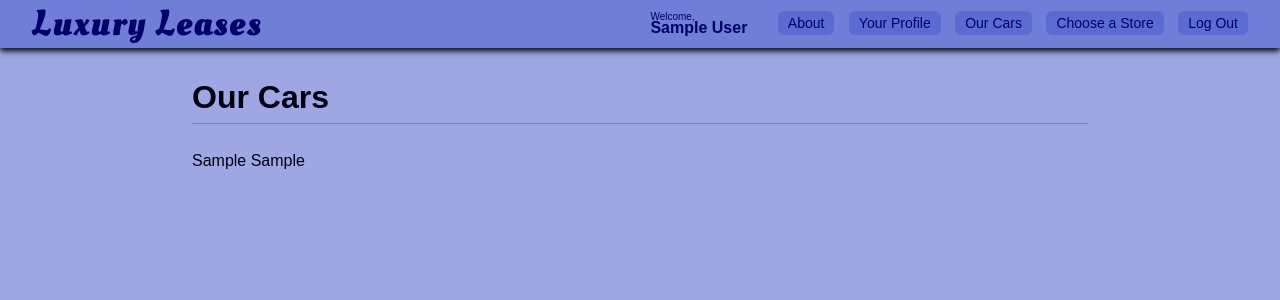
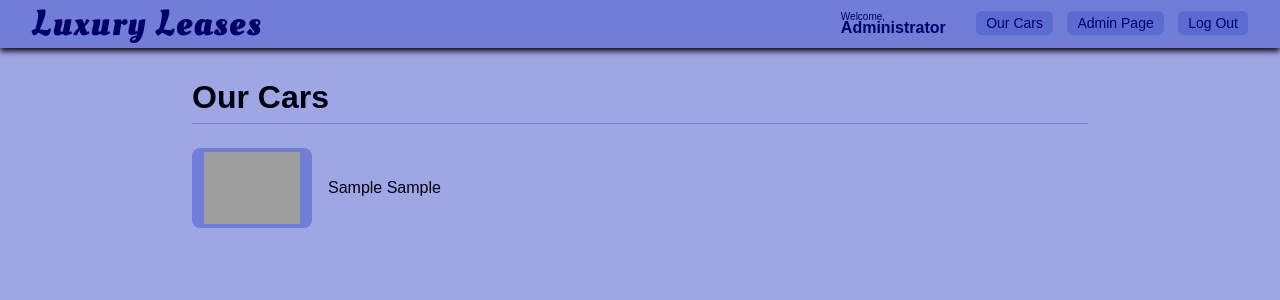
Before and after one commit to Peng2558/luxuryleases, a Django app: page /cars/ in a window 1280 px wide. Shown: the top 300 px of the page. Run offline with Django 5.2, Linux system fonts and the light colour scheme; a user stored in the database is signed in; tables that the repository leaves empty hold one stand-in row (values such as "Sample post"); grey boxes are pictures that could not be loaded.

Commit message:
edit base.html nav for admin access

```diff
--- a/main_app/static/css/style.css
+++ b/main_app/static/css/style.css
@@ -218,6 +218,25 @@ nav > #nav-links > .nav-store:hover {
 }
 
 
+/*===== CARS =====*/
+
+#cars > .car-list-item {
+  align-items: center;
+  display: flex;
+  margin-bottom: 2vmin;
+}
+
+#cars img {
+  background-color: var(--base-layer);
+  border-radius: 1vmin;
+  height: 10vmin;
+  margin-right: 2vmin;
+  object-fit: contain;
+  padding: 0.5vmin;
+  width: 15vmin;
+}
+
+
 /*===== USER PROFILE =====*/
 
 #user-profile > #user-rentals {
--- a/main_app/templates/base.html
+++ b/main_app/templates/base.html
@@ -25,24 +25,39 @@
         <div id='nav-welcome'>
           <div id='nav-welcome-contents'>
             <span id='nav-welcome-label'>Welcome,</span>
+            {% if user.is_superuser %}
+              <span id='nav-welcome-username'>
+                Administrator
+              </span>
+            {% else %}
               <span id='nav-welcome-username'>
                 {{ user.first_name }} {{ user.last_name }}
               </span>
+            {% endif %}
           </div>
         </div>
       {% endif %}
 
+      {% if not user.is_superuser %}
         <a class='nav-link' href='{% url "about" %}'>About</a>
+      {% endif %}
 
       {% if user.is_authenticated %}
+        {% if not user.is_superuser %}
           <a class='nav-link' href='{% url "users_detail" user.id %}'>Your Profile</a>
+        {% endif %}
+
         <a class='nav-link' href='{% url "cars_index" %}'>Our Cars</a>
 
+        {% if not user.is_superuser %}
           {% if request.session.selected_store %}
             <a class='nav-link nav-store' href='{% url "stores_index" %}'>{{ request.session.selected_store }}</a>
             <a class='nav-link' href='{% url "rentals_new" %}'>Rent a Car</a>
           {% else %}
             <a class='nav-link' href='{% url "stores_index" %}'>Choose a Store</a>
+          {% endif %}
+        {% else %}
+          <a class='nav-link' href='{% url "admin" %}'>Admin Page</a>
         {% endif %}
 
         <form action='{% url "logout" %}' method='POST'>
--- a/main_app/templates/cars/index.html
+++ b/main_app/templates/cars/index.html
@@ -5,7 +5,14 @@
     <p class='main-title'>Our Cars</p>
 
     {% for car in cars %}
-      <p>{{ car.make }} {{ car.model }}</p>
+      <div class='car-list-item'>
+        {% for photo in photos %}
+          {% if photo.car.id == car.id %}
+            <img src='{{ photo.url }}'/>
+          {% endif %}
+        {% endfor %}
+        <p>{{ car.make }} {{ car.model }}</p>
+      </div>
     {% endfor %}
   </div>
 {% endblock %}
```
Lines whose indentation alone changed are shown as unchanged.
